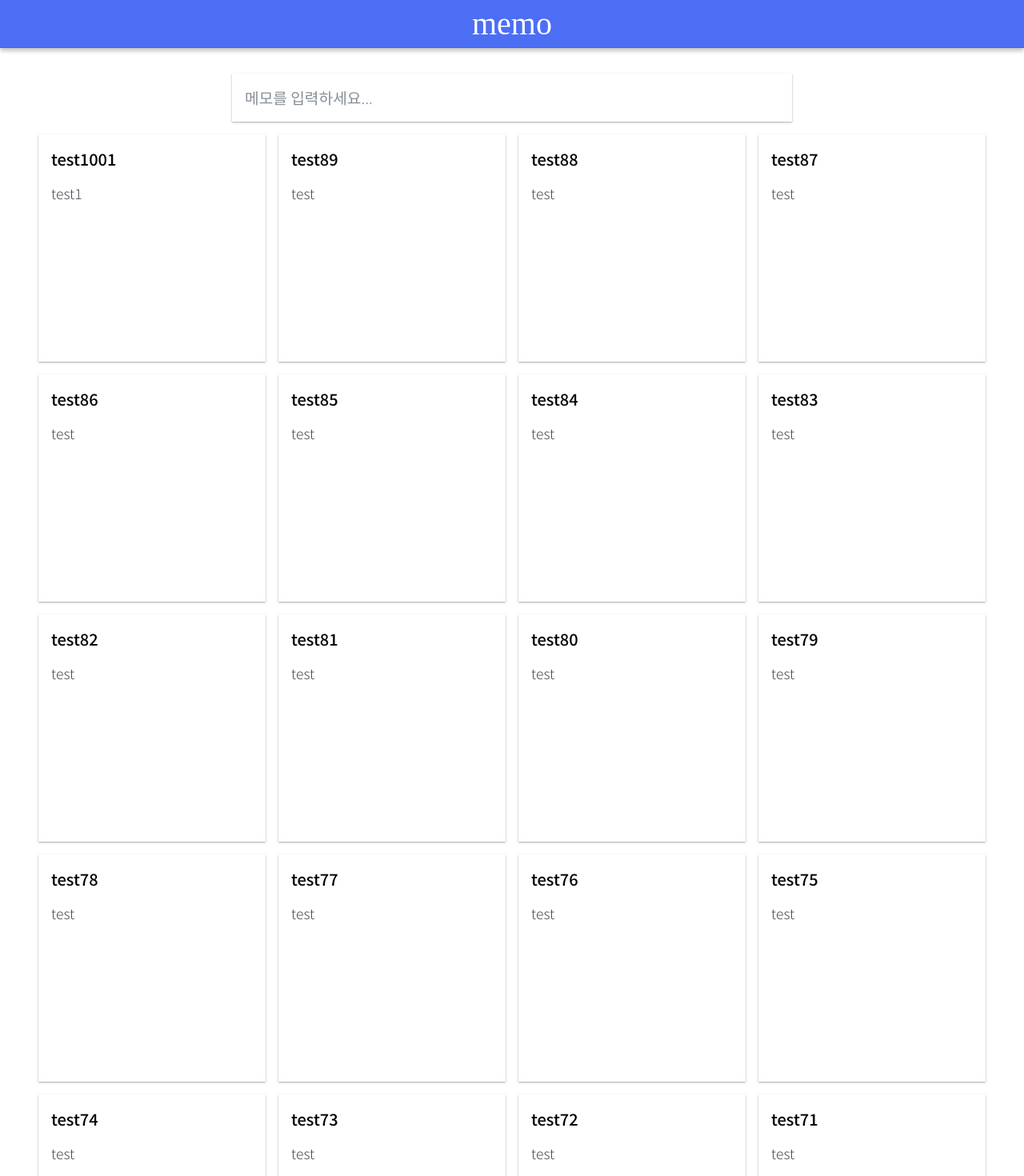
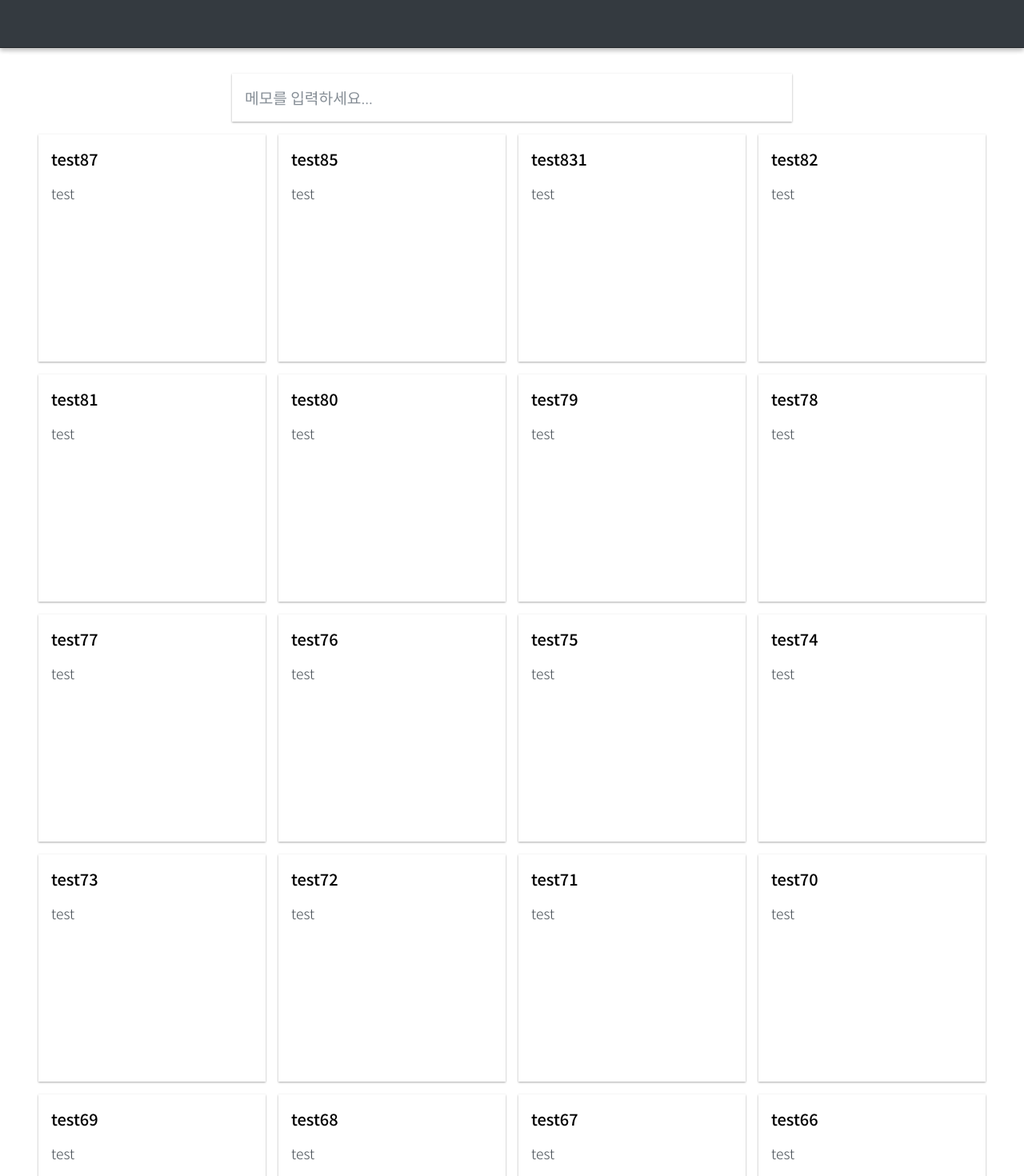
Before and after one commit to morethanmin/Keeeep, a React (Create React App) app: page / in a window 1280 px wide. Shown: the top 1470 px of the page at 80% size. Built offline with nearby package versions, Linux system fonts and the light colour scheme; no server answers; data requests are answered from the project's data file; a web font is replaced by a local one.

Commit message:
eventlistener에서 state 갱신 되도록 수정

```diff
--- a/data.json
+++ b/data.json
@@ -431,14 +431,9 @@
       "id": 86
     },
     {
-      "title": "test83",
+      "title": "test831",
       "body": "test",
       "id": 87
-    },
-    {
-      "title": "test84",
-      "body": "test",
-      "id": 88
     },
     {
       "title": "test85",
@@ -446,29 +441,9 @@
       "id": 89
     },
     {
-      "title": "test86",
-      "body": "test",
-      "id": 90
-    },
-    {
       "title": "test87",
       "body": "test",
       "id": 91
-    },
-    {
-      "title": "test88",
-      "body": "test",
-      "id": 92
-    },
-    {
-      "title": "test89",
-      "body": "test",
-      "id": 93
-    },
-    {
-      "title": "test1001",
-      "body": "test1",
-      "id": 104
     }
   ]
 }
--- a/src/components/Header.js
+++ b/src/components/Header.js
@@ -15,9 +15,9 @@ const Wrapper = styled.div`
   z-index: 5;
 
   /* 색상 */
-  background: ${oc.indigo[6]};
+  background: ${oc.gray[8]};
   color: white;
-  border-bottom: 1px solid ${oc.indigo[7]};
+  border-bottom: 1px solid ${oc.gray[9]};
   box-shadow: 0 3px 6px rgba(0, 0, 0, 0.1), 0 3px 6px rgba(0, 0, 0, 0.2);
 
   /* 폰트 */
@@ -25,5 +25,5 @@ const Wrapper = styled.div`
   font-size: 2.5rem;
 `;
 export default function Header() {
-  return <Wrapper>memo</Wrapper>;
+  return <Wrapper></Wrapper>;
 }
--- a/src/containers/App.js
+++ b/src/containers/App.js
@@ -1,6 +1,6 @@
 import { getInitialMemo } from "modules/memo";
-import React, { useEffect } from "react";
-import { useDispatch, useSelector } from "react-redux";
+import React, { useCallback, useEffect, useRef } from "react";
+import { useDispatch, useSelector, shallowEqual } from "react-redux";
 import Header from "../components/Header";
 import Layout from "../components/Layout";
 import MemoListContainer from "./MemoListContainer";
@@ -10,10 +10,34 @@ import MemoViewerContainer from "./MemoViewerContainer";
 
 export default function App() {
   const dispatch = useDispatch();
-  const memos = useSelector((state) => state.memo.data);
+  const memos = useSelector((state) => state.memo.data, shallowEqual);
+  const current = useRef(null);
+
   useEffect(() => {
     dispatch(getInitialMemo());
+    window.addEventListener("scroll", handleScroll);
+    return () => {
+      window.removeEventListener("scroll", handleScroll);
+    };
   }, []);
+  useEffect(() => {
+    current.current = memos;
+  }, [memos]);
+
+  const handleScroll = (e) => {
+    const { clientHeight } = document.body;
+    const { innerHeight } = window;
+
+    const scrollTop =
+      document.documentElement.scrollTop || document.body.scrollTop;
+
+    if (clientHeight - innerHeight - scrollTop < 100) {
+      const cursor = current.current[current.current.length - 1].id;
+      // console.log(memos, memos.length - 1);
+      console.log(cursor);
+      dispatch(memoActions.getPreviousMemo(cursor));
+    }
+  };
 
   //5초마다 불러오는데 , memos가 갱신이 안되는 이슈
   const getRecentMemo = () => {
@@ -22,6 +46,7 @@ export default function App() {
       getRecentMemo();
     }, 1000 * 5);
   };
+
   return (
     <Layout>
       <Header />
--- a/src/lib/web-api.js
+++ b/src/lib/web-api.js
@@ -12,6 +12,9 @@ export const getInitialMemo = () =>
 export const getRecentMemo = (cursor) =>
   axios.get(`/memo/?id_gte=${cursor + 1}&_sort=id&_order=DESC&`);
 
+export const getPreviousMemo = (endCursor) =>
+  axios.get(`/memo/?_sort=id&_order=DESC&_limit=20&id_lte=${endCursor - 1}`); // endCursor 기준 이전 작성된 메모를 불러온다
+
 export const updateMemo = ({ id, title, body }) =>
   axios.put(`/memo/${id}`, { title, body }); // 메모를 업데이트한다.
 
--- a/src/modules/memo.js
+++ b/src/modules/memo.js
@@ -1,7 +1,11 @@
 import { handleActions } from "redux-actions";
 import * as webAPI from "lib/web-api";
-import { createPromiseSaga, reducerUtils } from "../lib/asyncUtils";
-import { takeEvery } from "@redux-saga/core/effects";
+import {
+  createPromiseSaga,
+  createPromiseSagaById,
+  reducerUtils,
+} from "../lib/asyncUtils";
+import { takeEvery, takeLatest, takeLeading } from "@redux-saga/core/effects";
 
 // action type
 
@@ -14,6 +18,10 @@ const GET_INITIAL_MEMO_ERROR = "memo/GET_INITIAL_MEMO_ERROR";
 const GET_RECENT_MEMO = "memo/GET_RECENT_MEMO";
 const GET_RECENT_MEMO_SUCCESS = "memo/GET_RECENT_MEMO_SUCCESS";
 const GET_RECENT_MEMO_ERROR = "memo/GET_RECENT_MEMO_ERROR";
+
+const GET_PREVIOUS_MEMO = "memo/GET_PREVIOUS_MEMO";
+const GET_PREVIOUS_MEMO_SUCCESS = "memo/GET_PREVIOUS_MEMO_SUCCESS";
+const GET_PREVIOUS_MEMO_ERROR = "memo/GET_PREVIOUS_MEMO_ERROR";
 
 const UPDATE_MEMO = "memo/UPDATE_MEMO";
 const UPDATE_MEMO_SUCCESS = "memo/UPDATE_MEMO_SUCCESS";
@@ -33,13 +41,18 @@ export const getRecentMemo = (payload) => ({
   type: GET_RECENT_MEMO,
   payload,
 });
+export const getPreviousMemo = (payload) => ({
+  type: GET_RECENT_MEMO,
+  payload,
+});
 export const updateMemo = (payload) => ({
   type: UPDATE_MEMO,
   payload,
 });
-export const deleteMemo = (payload) => ({
+export const deleteMemo = (id) => ({
   type: DELETE_MEMO,
-  payload,
+  payload: id,
+  meta: id,
 });
 
 const createMemoSaga = createPromiseSaga(CREATE_MEMO, webAPI.createMemo);
@@ -51,15 +64,20 @@ const getRecentMemoSaga = createPromiseSaga(
   GET_RECENT_MEMO,
   webAPI.getRecentMemo
 );
+const getPreviousMemoSaga = createPromiseSaga(
+  GET_RECENT_MEMO,
+  webAPI.getRecentMemo
+);
 
 const updateMemoSaga = createPromiseSaga(UPDATE_MEMO, webAPI.updateMemo);
-const deleteMemoSaga = createPromiseSaga(DELETE_MEMO, webAPI.deleteMemo);
+const deleteMemoSaga = createPromiseSagaById(DELETE_MEMO, webAPI.deleteMemo);
 
 // 사가들을 합치기
 export function* memoSaga() {
   yield takeEvery(CREATE_MEMO, createMemoSaga);
   yield takeEvery(GET_INITIAL_MEMO, getInitialMemoSaga);
   yield takeEvery(GET_RECENT_MEMO, getRecentMemoSaga);
+  yield takeLatest(GET_PREVIOUS_MEMO, getPreviousMemoSaga);
   yield takeEvery(UPDATE_MEMO, updateMemoSaga);
   yield takeEvery(DELETE_MEMO, deleteMemoSaga);
 }
@@ -73,6 +91,7 @@ const initialState = {
 //memo reducer
 
 const memoReducer = (state = initialState, action) => {
+  console.log(action);
   switch (action.type) {
     case GET_INITIAL_MEMO_SUCCESS:
       return {
@@ -86,7 +105,11 @@ const memoReducer = (state = initialState, action) => {
         ...state,
         data: action.payload.data.concat(state.data),
       };
-
+    case GET_PREVIOUS_MEMO_SUCCESS:
+      return {
+        ...state,
+        data: state.data.concat(action.payload.data),
+      };
     case UPDATE_MEMO_SUCCESS:
       const updatedData = state.data.concat().map((memo) =>
         memo.id === action.payload.data.id
@@ -104,7 +127,7 @@ const memoReducer = (state = initialState, action) => {
     case DELETE_MEMO_SUCCESS:
       const deletedData = state.data
         .concat()
-        .filter((memo) => memo.id !== action.prePayload);
+        .filter((memo) => memo.id !== action.meta);
       return {
         ...state,
         data: deletedData,
```
Also changed, not shown: src/lib/asyncUtils.js.
